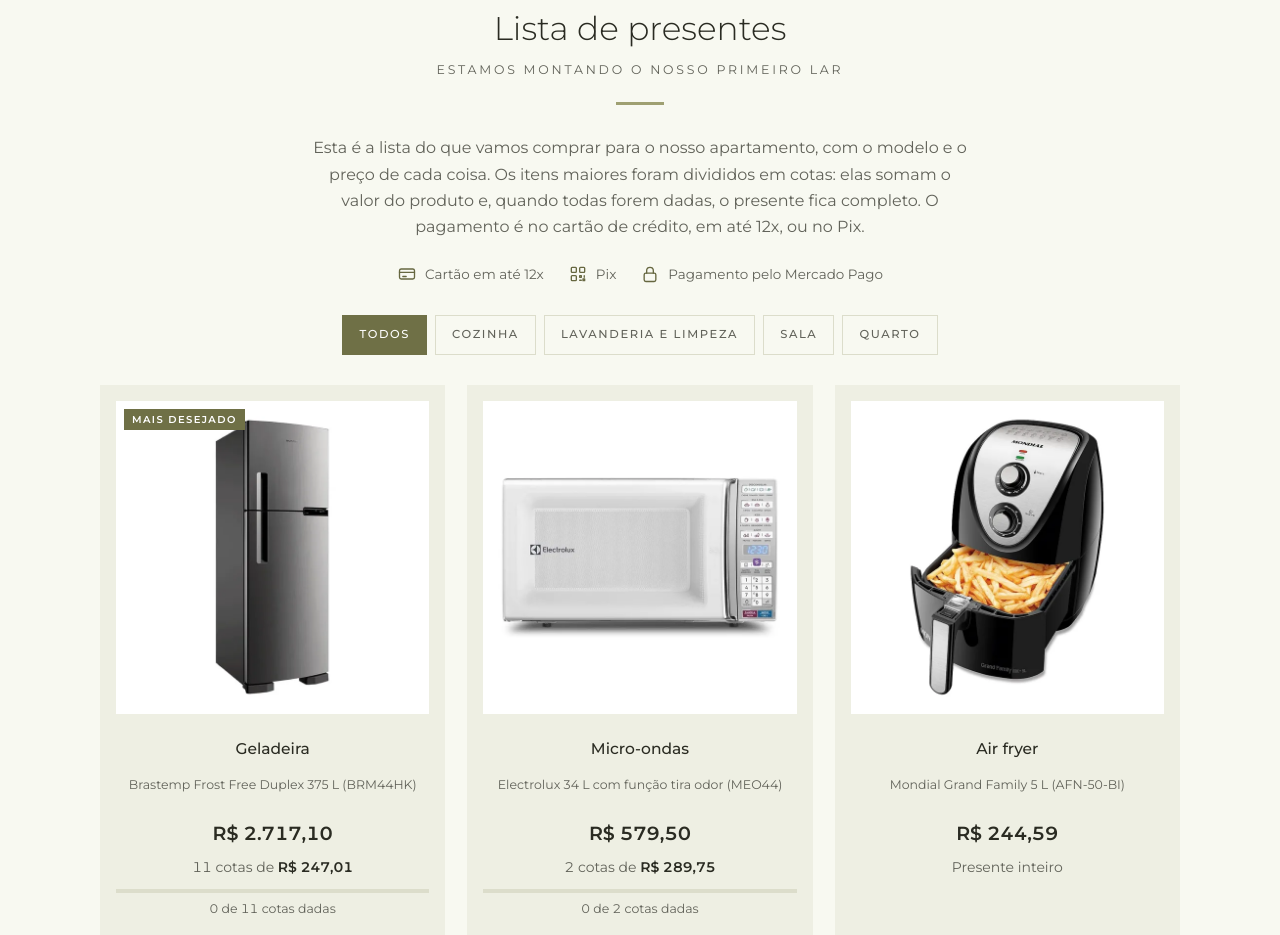
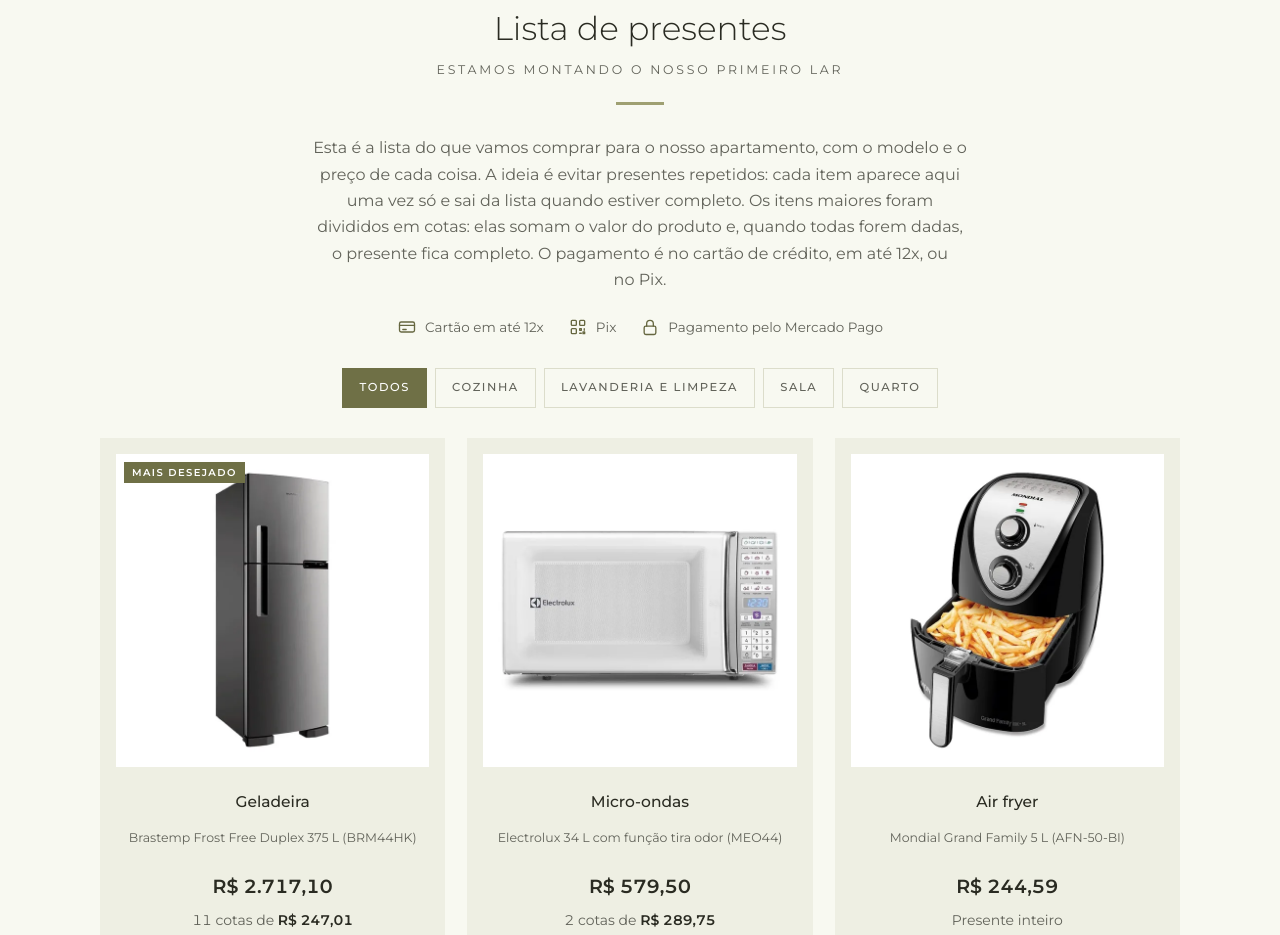
Before and after one commit to kevindustries-tech/casamento, a plain HTML site: page index.html in a window 1280 px wide. Shown: the part 2780-3715 px from the top of the page. Drawn offline with Linux system fonts and the light colour scheme.

Commit message:
Texto: evitar presentes repetidos
Co-Authored-By: Claude Opus 5.5 <noreply@anthropic.com>

```diff
--- a/index.html
+++ b/index.html
@@ -564,7 +564,7 @@ input:focus, textarea:focus { outline: 2px solid var(--oliva-texto); outline-off
       <p class="subtitulo">Estamos montando o nosso primeiro lar</p>
       <hr class="traco">
       <div class="texto">
-        <p>Esta é a lista do que vamos comprar para o nosso apartamento, com o modelo e o preço de cada coisa. Os itens maiores foram divididos em cotas: elas somam o valor do produto e, quando todas forem dadas, o presente fica completo. O pagamento é no cartão de crédito, em até <span data-parcelas>12</span>x, ou no Pix.</p>
+        <p>Esta é a lista do que vamos comprar para o nosso apartamento, com o modelo e o preço de cada coisa. A ideia é evitar presentes repetidos: cada item aparece aqui uma vez só e sai da lista quando estiver completo. Os itens maiores foram divididos em cotas: elas somam o valor do produto e, quando todas forem dadas, o presente fica completo. O pagamento é no cartão de crédito, em até <span data-parcelas>12</span>x, ou no Pix.</p>
       </div>
       <ul class="selos">
         <li><svg class="ico" aria-hidden="true"><use href="#i-cartao"/></svg><span>Cartão em até <span data-parcelas>12</span>x</span></li>
```
